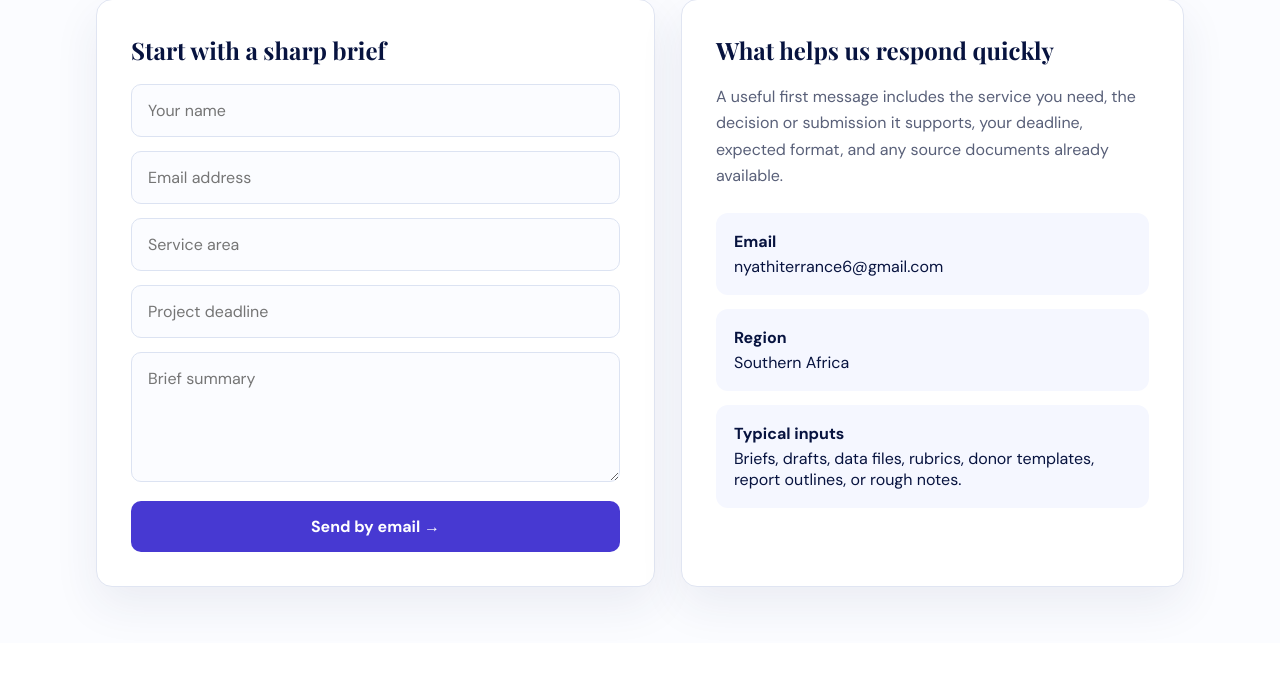
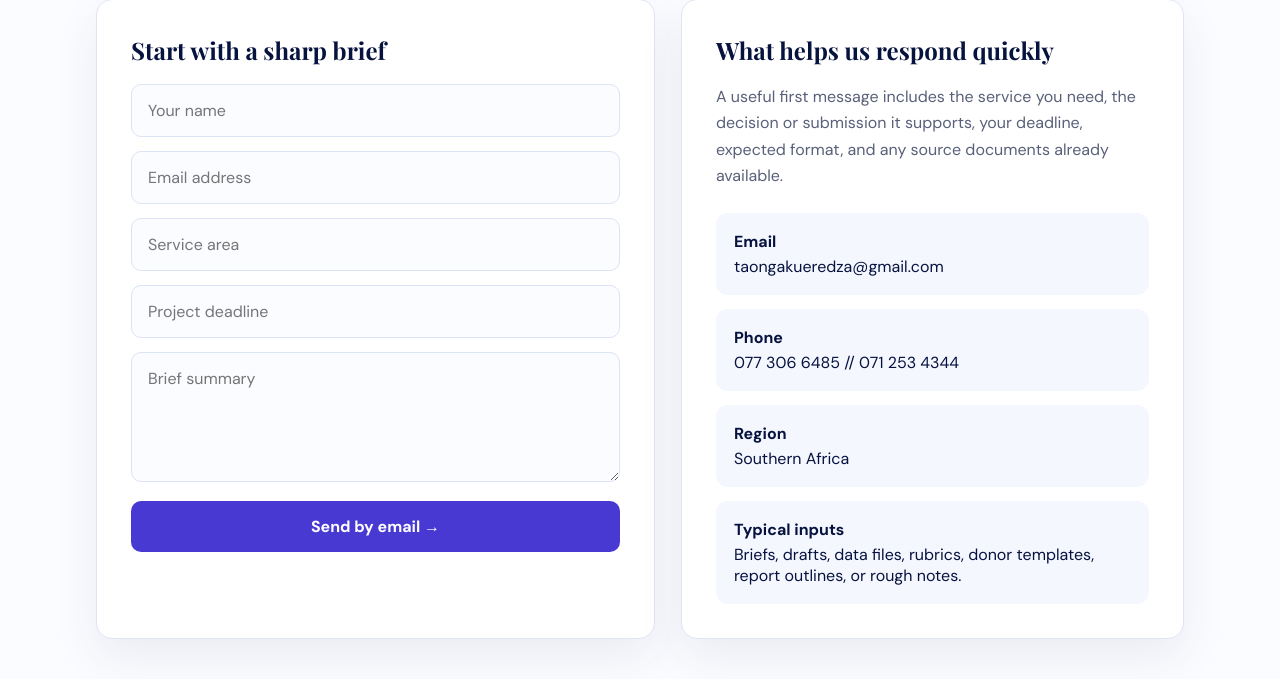
Before and after one commit to Ttnyathi/Consult-OS-, a Django app: page /contact/ in a window 1280 px wide. Shown: the part 539-1218 px from the top of the page. Before the commit the page ends 1144 px from the top, so only its background shows below. Run offline with Django 3.2, Linux system fonts and the light colour scheme.

Commit message:
contact page

```diff
--- a/consultancy/templates/website/contact.html
+++ b/consultancy/templates/website/contact.html
@@ -322,7 +322,7 @@
 
       <textarea placeholder="Brief summary"></textarea>
 
-      <a class="submit" href="mailto:nyathiterrance6@gmail.com">
+      <a class="submit" href="mailto:taongakueredza@gmail.com">
         Send by email →
       </a>
 
@@ -344,7 +344,12 @@
 
         <div>
           <strong>Email</strong>
-          nyathiterrance6@gmail.com
+          taongakueredza@gmail.com
+        </div>
+
+        <div>
+          <strong>Phone</strong>
+          077 306 6485 // 071 253 4344
         </div>
 
         <div>
--- a/consultancy/templates/website/tk_research_consultancy.html
+++ b/consultancy/templates/website/tk_research_consultancy.html
@@ -170,11 +170,11 @@
               h("div", { style: { fontSize: 14, color: "rgba(255,255,255,0.5)", fontWeight: 300, marginBottom: 10 } }, "Welcome to"),
               h("h1", { style: { fontFamily: "'Playfair Display', serif", fontSize: 62, fontWeight: 700, lineHeight: 1.04, color: "#fff", margin: "0 0 28px" } },
                 h("span", { style: { display: "block" } }, "TK Research"),
-                h("span", { style: { display: "block" } }, "Z--A's Leading Research and Consultancy Agency")
+                h("span", { style: { display: "block" } }, "Z-W's Leading Research and Consultancy Agency")
               ),
               h("p", { style: { maxWidth: 560, color: "rgba(255,255,255,0.62)", fontSize: 16, lineHeight: 1.75, margin: "0 0 24px" } }, "Evidence-led research, analytics, academic support, and advisory work for organisations, founders, development teams, and postgraduate researchers."),
               h("a", { href: "/work/", onMouseEnter: () => setHover(true), onMouseLeave: () => setHover(false), style: { alignSelf: "flex-start", display: "inline-flex", gap: 6, color: "#fff", fontSize: 13, fontWeight: 500, textDecoration: "none", borderBottom: `1px solid ${hover ? "#fff" : "rgba(255,255,255,0.35)"}`, paddingBottom: 2 } },
-                "Explore our work across Z--A's key sectors",
+                "Explore our work across Z-W's key sectors",
                 h("span", null, "->")
               )
             ),
```
